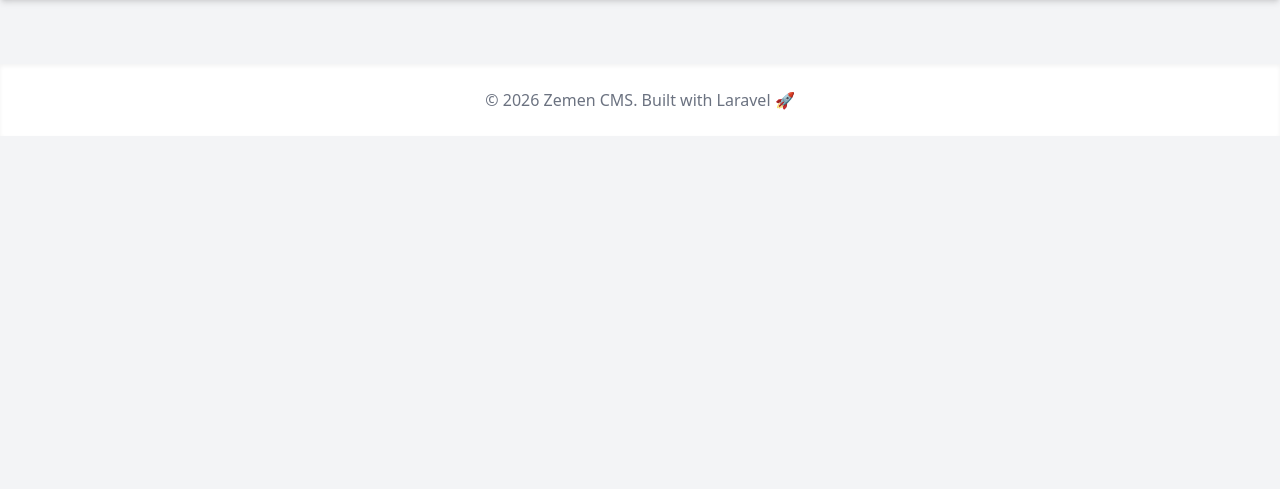
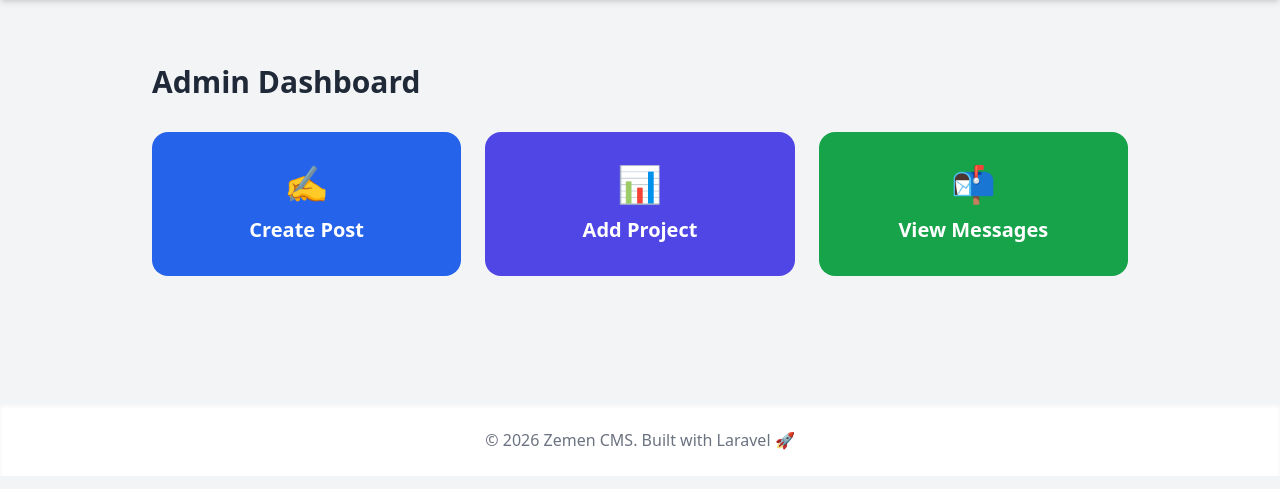
Before and after one commit to Zeda-HH/portfolio-cms, a Laravel app: page /dashboard in a window 1280 px wide. Shown: the part 72-561 px from the top of the page. Run offline with Laravel 12, Linux system fonts and the light colour scheme; the visitor is signed in with stand-in values (Sample User, id 1); data comes from the database, SQL or seed files in the repository; style sheets or scripts are compiled from the project's sources.

Commit message:
Fix dashboard view

```diff
--- a/resources/views/dashboard.blade.php
+++ b/resources/views/dashboard.blade.php
@@ -1,17 +1,28 @@
-<x-app-layout>
-    <x-slot name="header">
-        <h2 class="font-semibold text-xl text-gray-800 leading-tight">
-            {{ __('Dashboard') }}
-        </h2>
-    </x-slot>
+@extends('layouts.app')
+@section('content')
 
-    <div class="py-12">
-        <div class="max-w-7xl mx-auto sm:px-6 lg:px-8">
-            <div class="bg-white overflow-hidden shadow-sm sm:rounded-lg">
-                <div class="p-6 text-gray-900">
-                    {{ __("You're logged in!") }}
-                </div>
-            </div>
+<section class="py-16">
+    <div class="max-w-5xl mx-auto px-6">
+        <h1 class="text-3xl font-bold text-gray-800 mb-8">Admin Dashboard</h1>
+
+        <div class="grid md:grid-cols-3 gap-6">
+            <a href="/posts/create"
+               class="bg-blue-600 text-white rounded-2xl p-8 hover:bg-blue-700 transition text-center">
+                <div class="text-4xl mb-3">✍️</div>
+                <h3 class="text-xl font-bold">Create Post</h3>
+            </a>
+            <a href="/projects/create"
+               class="bg-indigo-600 text-white rounded-2xl p-8 hover:bg-indigo-700 transition text-center">
+                <div class="text-4xl mb-3">📊</div>
+                <h3 class="text-xl font-bold">Add Project</h3>
+            </a>
+            <a href="/messages"
+               class="bg-green-600 text-white rounded-2xl p-8 hover:bg-green-700 transition text-center">
+                <div class="text-4xl mb-3">📬</div>
+                <h3 class="text-xl font-bold">View Messages</h3>
+            </a>
         </div>
     </div>
-</x-app-layout>
+</section>
+
+@endsection
```
